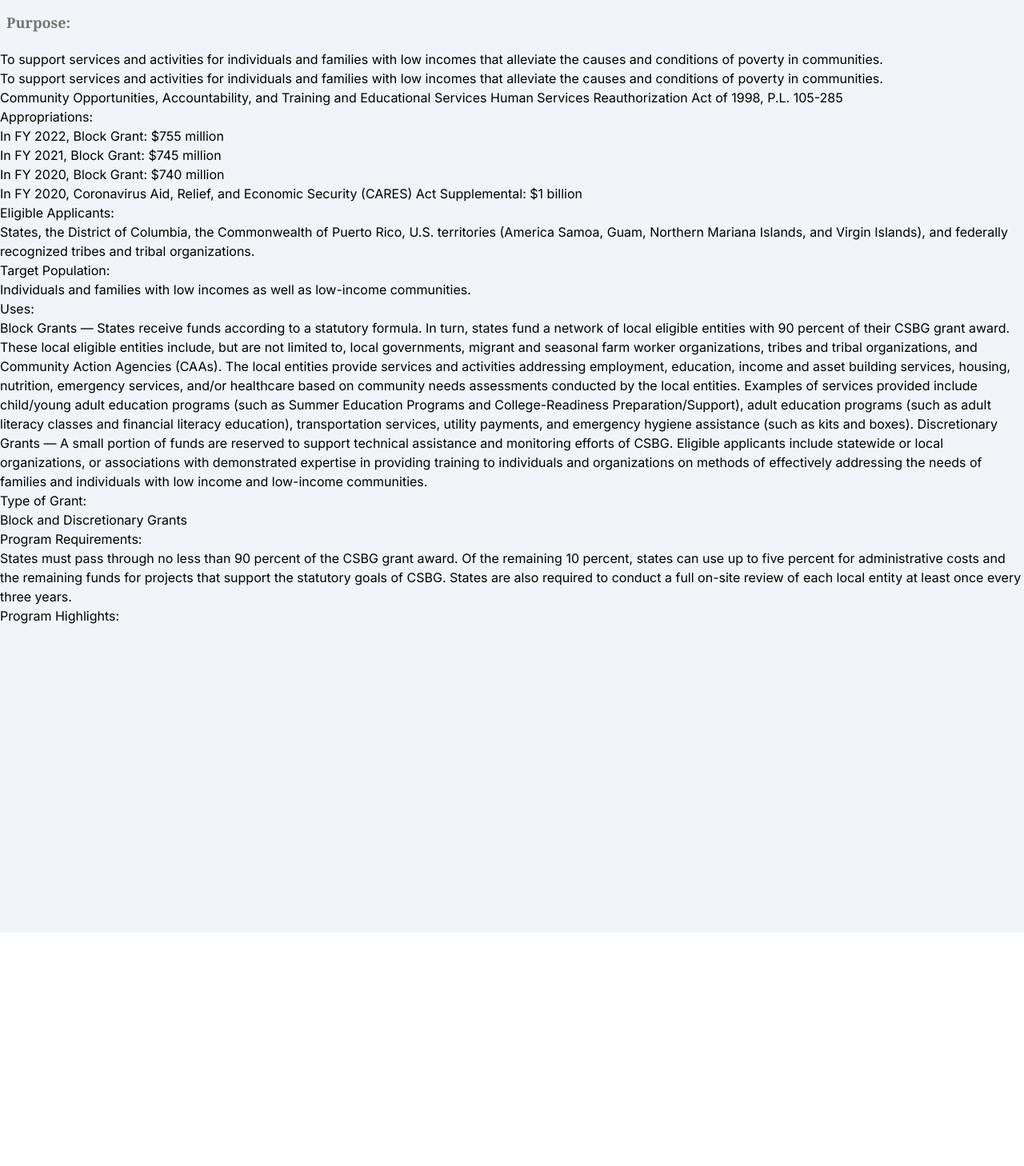
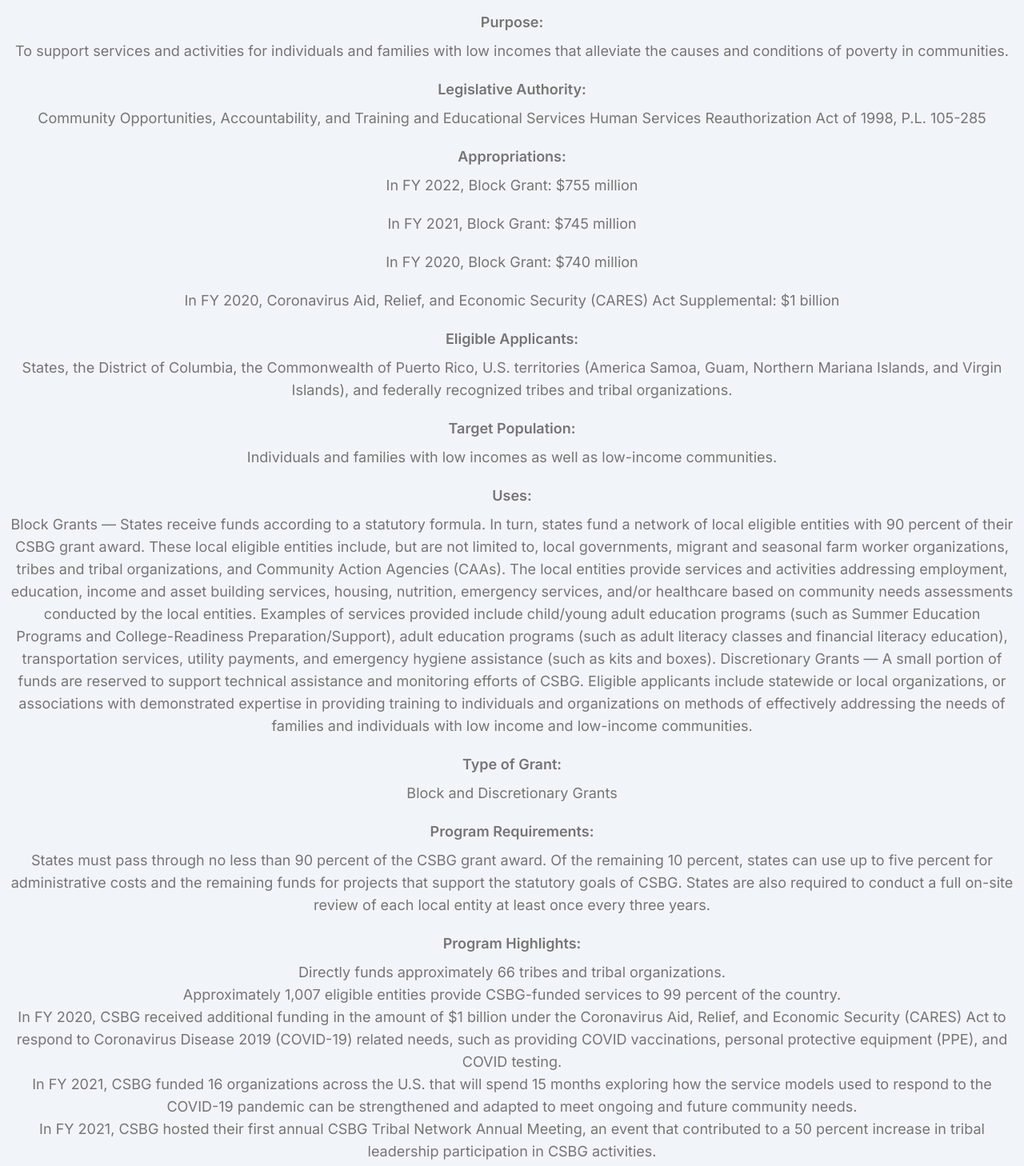
Before and after one commit to Richson-Tech/org, a Next.js app: page / in a window 1280 px wide. Shown: the part 7100-8558 px from the top of the page at 80% size. Before the commit the page ends 8266 px from the top, so only its background shows below. Built offline with nearby package versions, Linux system fonts and the light colour scheme.

Commit message:
new commits

```diff
--- a/src/components/Num.jsx
+++ b/src/components/Num.jsx
@@ -199,43 +199,41 @@ const Num = () => {
           CSBG Fact Sheet
         </h2>
         <h5 className="text-lg text-[#757575] pb-5 font-serif pl-2 font-semibold">COMMUNITY SERVICES BLOCK GRANT (CSBG)</h5>
-        <h6 className="text-lg text-[#757575] pb-5 font-serif pl-2 font-semibold">Purpose:</h6>
-        <p>
+        <h6 className="text-lg text-[#757575] pb-2 font-[inter] font-semibold text-center">Purpose:</h6>
+        <p className="text-lg text-[#757575] pb-5 font-[inter] text-center pl-3 pr-3">
           To support services and activities for individuals and families with
           low incomes that alleviate the causes and conditions of poverty in
           communities.
         </p>
-        <h6>
-          To support services and activities for individuals and families with
-          low incomes that alleviate the causes and conditions of poverty in
-          communities.
+        <h6 className="text-lg text-[#757575] pb-2 font-[inter] font-semibold text-center">
+        Legislative Authority:
         </h6>
-        <p>
+        <p className="text-lg text-[#757575] pb-5 font-[inter] text-center pl-3 pr-3">
           Community Opportunities, Accountability, and Training and Educational
           Services Human Services Reauthorization Act of 1998, P.L. 105-285
         </p>
-        <h6>Appropriations:</h6>
-        <p>In FY 2022, Block Grant: $755 million</p>
-        <p>In FY 2021, Block Grant: $745 million</p>
-        <p>In FY 2020, Block Grant: $740 million</p>
-        <p>
+        <h6 className="text-lg text-[#757575] pb-2 font-[inter] font-semibold text-center">Appropriations:</h6>
+        <p className="text-lg text-[#757575] pb-5 font-[inter] text-center pl-3 pr-3">In FY 2022, Block Grant: $755 million</p>
+        <p className="text-lg text-[#757575] pb-5 font-[inter] text-center pl-3 pr-3">In FY 2021, Block Grant: $745 million</p>
+        <p className="text-lg text-[#757575] pb-5 font-[inter] text-center pl-3 pr-3">In FY 2020, Block Grant: $740 million</p>
+        <p className="text-lg text-[#757575] pb-5 font-[inter] text-center pl-3 pr-3">
           In FY 2020, Coronavirus Aid, Relief, and Economic Security (CARES) Act
           Supplemental: $1 billion
         </p>
-        <h6>Eligible Applicants:</h6>
-        <p>
+        <h6 className="text-lg text-[#757575] pb-2 font-[inter] font-semibold text-center">Eligible Applicants:</h6>
+        <p className="text-lg text-[#757575] pb-5 font-[inter] text-center pl-3 pr-3">
           States, the District of Columbia, the Commonwealth of Puerto Rico,
           U.S. territories (America Samoa, Guam, Northern Mariana Islands, and
           Virgin Islands), and federally recognized tribes and tribal
           organizations.
         </p>
-        <h6>Target Population:</h6>
-        <p>
+        <h6 className="text-lg text-[#757575] pb-2 font-[inter] font-semibold text-center">Target Population:</h6>
+        <p className="text-lg text-[#757575] pb-5 font-[inter] text-center pl-3 pr-3">
           Individuals and families with low incomes as well as low-income
           communities.
         </p>
-        <h6>Uses:</h6>
-        <p>
+        <h6 className="text-lg text-[#757575] pb-2 font-[inter] font-semibold text-center">Uses:</h6>
+        <p className="text-lg text-[#757575] pb-5 font-[inter] text-center pl-3 pr-3">
           Block Grants — States receive funds according to a statutory formula.
           In turn, states fund a network of local eligible entities with 90
           percent of their CSBG grant award. These local eligible entities
@@ -258,10 +256,10 @@ const Num = () => {
           effectively addressing the needs of families and individuals with low
           income and low-income communities.
         </p>
-        <h6>Type of Grant:</h6>
-        <p>Block and Discretionary Grants</p>
-        <h6>Program Requirements:</h6>
-        <p>
+        <h6 className="text-lg text-[#757575] pb-2 font-[inter] font-semibold text-center">Type of Grant:</h6>
+        <p className="text-lg text-[#757575] pb-5 font-[inter] text-center pl-3 pr-3">Block and Discretionary Grants</p>
+        <h6 className="text-lg text-[#757575] pb-2 font-[inter] font-semibold text-center">Program Requirements:</h6>
+        <p className="text-lg text-[#757575] pb-5 font-[inter] text-center pl-3 pr-3">
           States must pass through no less than 90 percent of the CSBG grant
           award. Of the remaining 10 percent, states can use up to five percent
           for administrative costs and the remaining funds for projects that
@@ -269,7 +267,18 @@ const Num = () => {
           conduct a full on-site review of each local entity at least once every
           three years.
         </p>
-        <h6>Program Highlights:</h6>
+        <h6 className="text-lg text-[#757575] pb-2 font-[inter] font-semibold text-center">Program Highlights:</h6>
+        <div className="prose">
+      <ul className="list-disc text-lg text-[#757575] pb-5 font-[inter] text-center pl-3 pr-3">
+        <li>Directly funds approximately 66 tribes and tribal organizations.</li>
+        <li>Approximately 1,007 eligible entities provide CSBG-funded services to 99 percent of the country.</li>
+        <li>In FY 2020, CSBG received additional funding in the amount of $1 billion under the Coronavirus Aid, Relief, and Economic Security (CARES) Act to respond to Coronavirus Disease 2019 (COVID-19) related needs, such as providing COVID vaccinations, personal protective equipment (PPE), and COVID testing.</li>
+        <li>In FY 2021, CSBG funded 16 organizations across the U.S. that will spend 15 months exploring how the service models used to respond to the COVID-19 pandemic can be strengthened and adapted to meet ongoing and future community needs.</li>
+        <li>In FY 2021, CSBG hosted their first annual CSBG Tribal Network Annual Meeting, an event that contributed to a 50 percent increase in tribal leadership participation in CSBG activities.</li>
+        <li>Preliminary data indicates that CSBG grant recipients served 9.5 million individuals and 4.8 million families, in FY 2020. Of those served, 11 percent were between ages 0 — 5, 22 percent were children between the ages of 6 — 17, and 23 percent were persons 55 years of age and older.</li>
+        <li>Over the last several years, OCS and the CSBG Network — comprised of CSBG eligible entities, state CSBG Lead Agencies, State Community Action Agency Associations, national training and technical assistance partners, and others — collaborated to create a new Performance Management Framework to increase effectiveness and accountability across federal, state, and local entities.</li>
+      </ul>
+    </div>
       </div>
     </div>
   );
```
